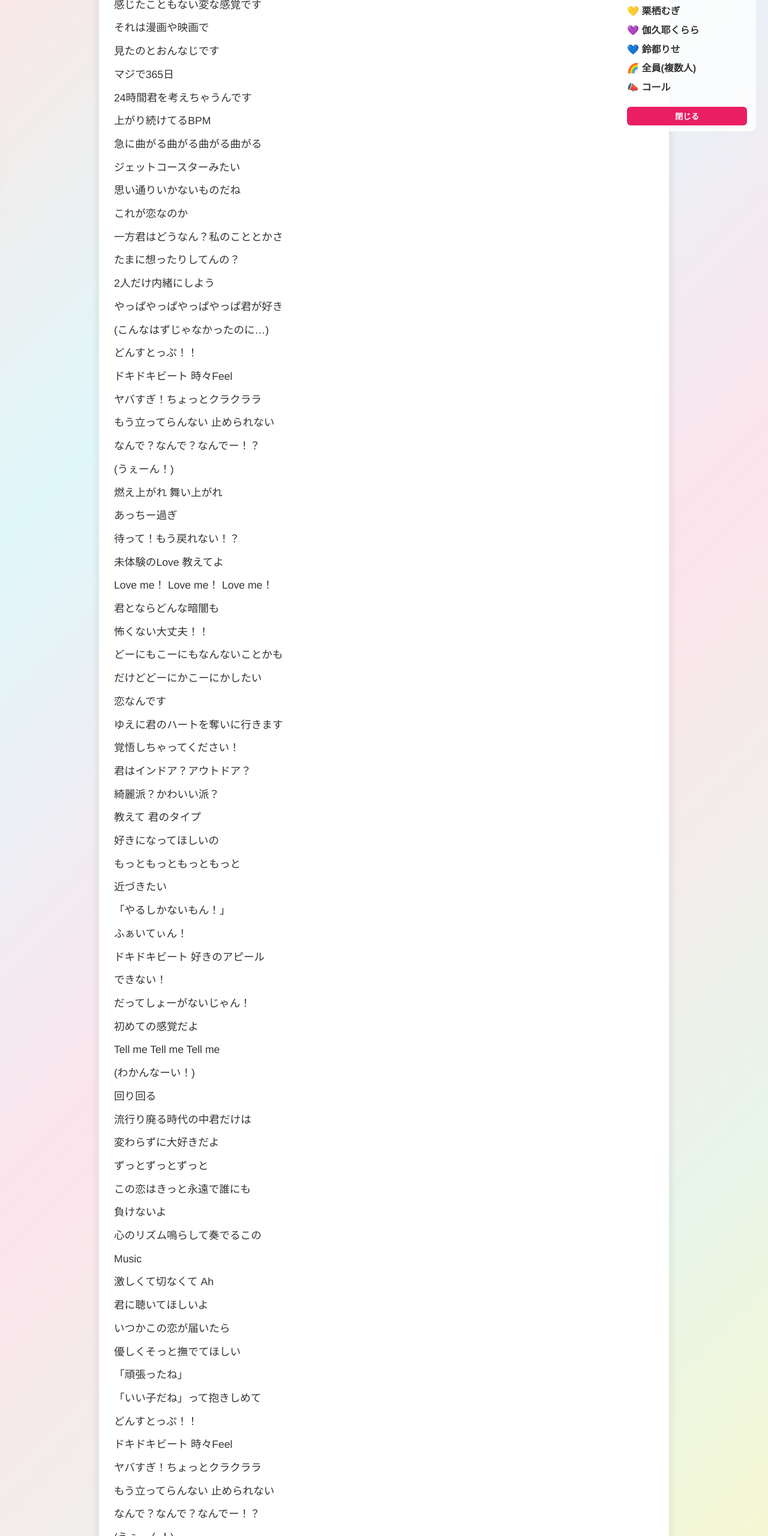
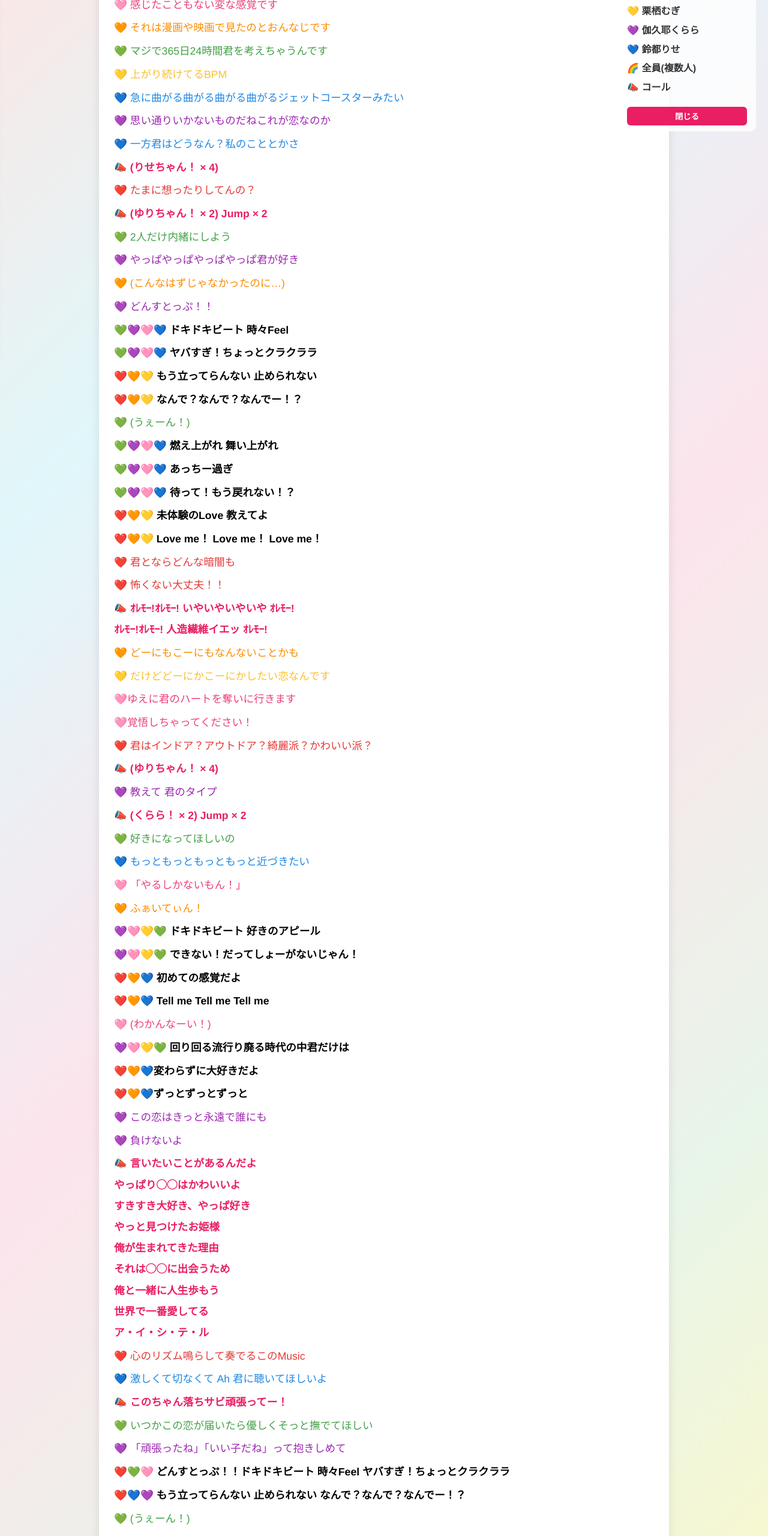
Before and after one commit to otaku-kimosugi/ion_cool, a plain HTML site: page html/dokidoki.html in a window 1280 px wide. Shown: the part 240-2800 px from the top of the page at 60% size. Drawn offline with Linux system fonts and the light colour scheme; a web font is replaced by a local one.

Commit message:
ドキドキビートとヨクバリコワガリの歌詞割を追加

```diff
--- a/html/dokidoki.html
+++ b/html/dokidoki.html
@@ -68,83 +68,88 @@
     <div class="lyrics">
             <h1>ドキドキビート</h1>
           <h3>作成：鈴木裕哉, Yo-SK</h3>
-    <span class="">感じたこともない変な感覚です</span>
-    <span class="">それは漫画や映画で</span>
-    <span class="">見たのとおんなじです</span>
-    <span class="">マジで365日</span>
-    <span class="">24時間君を考えちゃうんです</span>
-    <span class="">上がり続けてるBPM</span>
-    <span class="">急に曲がる曲がる曲がる曲がる</span>
-    <span class="">ジェットコースターみたい</span>
-    <span class="">思い通りいかないものだね</span>
-    <span class="">これが恋なのか</span>
-    <span class="">一方君はどうなん？私のこととかさ</span>
-    <span class="">たまに想ったりしてんの？</span>
-    <span class="">2人だけ内緒にしよう</span>
-    <span class="">やっぱやっぱやっぱやっぱ君が好き</span>
-    <span class="">(こんなはずじゃなかったのに…)</span>
-    <span class="">どんすとっぷ！！</span>
-    <span class="">ドキドキビート 時々Feel</span>
-    <span class="">ヤバすぎ！ちょっとクラクララ</span>
-    <span class="">もう立ってらんない 止められない</span>
-    <span class="">なんで？なんで？なんでー！？</span>
-    <span class="">(うぇーん！)</span>
-    <span class="">燃え上がれ 舞い上がれ</span>
-    <span class="">あっちー過ぎ</span>
-    <span class="">待って！もう戻れない！？</span>
-    <span class="">未体験のLove 教えてよ</span>
-    <span class="">Love me！ Love me！ Love me！</span>
-    <span class="">君とならどんな暗闇も</span>
-    <span class="">怖くない大丈夫！！</span>
-    <span class="">どーにもこーにもなんないことかも</span>
-    <span class="">だけどどーにかこーにかしたい</span>
-    <span class="">恋なんです</span>
-    <span class="">ゆえに君のハートを奪いに行きます</span>
+    <span class="pi">🩷 感じたこともない変な感覚です</span>
+    <span class="o">🧡 それは漫画や映画で見たのとおんなじです</span>
+    <span class="g">💚 マジで365日24時間君を考えちゃうんです</span>
+    <span class="y">💛 上がり続けてるBPM</span>
+    <span class="b">💙 急に曲がる曲がる曲がる曲がるジェットコースターみたい</span>
+    <span class="pu">💜 思い通りいかないものだねこれが恋なのか</span>
+    <span class="b">💙 一方君はどうなん？私のこととかさ</span>
+    <span class="call">📣 (りせちゃん！ × 4)</span>
+    <span class="r">❤️ たまに想ったりしてんの？</span>
+    <span class="call">📣 (ゆりちゃん！ × 2) Jump × 2</span>
+    <span class="g">💚 2人だけ内緒にしよう</span>
+    <span class="pu">💜 やっぱやっぱやっぱやっぱ君が好き</span>
+    <span class="o">🧡 (こんなはずじゃなかったのに…)</span>
+    <span class="pu">💜 どんすとっぷ！！</span>
+    <span class="all">💚💜🩷💙 ドキドキビート 時々Feel</span>
+    <span class="all">💚💜🩷💙 ヤバすぎ！ちょっとクラクララ</span>
+    <span class="all">❤️🧡💛 もう立ってらんない 止められない</span>
+    <span class="all">❤️🧡💛 なんで？なんで？なんでー！？</span>
+    <span class="g">💚 (うぇーん！)</span>
+    <span class="all">💚💜🩷💙 燃え上がれ 舞い上がれ</span>
+    <span class="all">💚💜🩷💙 あっちー過ぎ</span>
+    <span class="all">💚💜🩷💙 待って！もう戻れない！？</span>
+    <span class="all">❤️🧡💛 未体験のLove 教えてよ</span>
+    <span class="all">❤️🧡💛 Love me！ Love me！ Love me！</span>
+    <span class="r">❤️ 君とならどんな暗闇も</span>
+    <span class="r">❤️ 怖くない大丈夫！！</span>
+    <span class="call">📣 ｵﾚﾓｰ!ｵﾚﾓｰ! いやいやいやいや ｵﾚﾓｰ!<br>
+    ｵﾚﾓｰ!ｵﾚﾓｰ! 人造繊維イエッ ｵﾚﾓｰ!</span>
+    <span class="o">🧡 どーにもこーにもなんないことかも</span>
+    <span class="y">💛 だけどどーにかこーにかしたい恋なんです</span>
+    <span class="pi">🩷ゆえに君のハートを奪いに行きます</span>
+    <span class="pi">🩷覚悟しちゃってください！</span>
+    <span class="r">❤️ 君はインドア？アウトドア？綺麗派？かわいい派？</span>
+    <span class="call">📣 (ゆりちゃん！ × 4)</span>
+    <span class="pu">💜 教えて 君のタイプ</span>
+    <span class="call">📣 (くらら！ × 2) Jump × 2</span>
+    <span class="g">💚 好きになってほしいの</span>
+    <span class="b">💙 もっともっともっともっと近づきたい</span>
+    <span class="pi">🩷 「やるしかないもん！」</span>
+    <span class="o">🧡 ふぁいてぃん！</span>
+    <span class="all">💜🩷💛💚 ドキドキビート 好きのアピール</span>
+    <span class="all">💜🩷💛💚 できない！だってしょーがないじゃん！</span>
+    <span class="all">❤️🧡💙 初めての感覚だよ</span>
+    <span class="all">❤️🧡💙 Tell me Tell me Tell me</span>
+    <span class="pi">🩷 (わかんなーい！)</span>
+    <span class="all">💜🩷💛💚 回り回る流行り廃る時代の中君だけは</span>
+    <span class="all">❤️🧡💙変わらずに大好きだよ</span>
+    <span class="all">❤️🧡💙ずっとずっとずっと</span>
+    <span class="pu">💜 この恋はきっと永遠で誰にも</span>
+    <span class="pu">💜 負けないよ</span>
+    <span class="call">📣 言いたいことがあるんだよ <br>
 
-    <span class="">覚悟しちゃってください！</span>
-    <span class="">君はインドア？アウトドア？</span>
-    <span class="">綺麗派？かわいい派？</span>
-    <span class="">教えて 君のタイプ</span>
-    <span class="">好きになってほしいの</span>
-    <span class="">もっともっともっともっと</span>
-    <span class="">近づきたい</span>
-    <span class="">「やるしかないもん！」</span>
-    <span class="">ふぁいてぃん！</span>
-    <span class="">ドキドキビート 好きのアピール</span>
-    <span class="">できない！</span>
-    <span class="">だってしょーがないじゃん！</span>
-    <span class="">初めての感覚だよ</span>
-    <span class="">Tell me Tell me Tell me</span>
-    <span class="">(わかんなーい！)</span>
-    <span class="">回り回る</span>
-    <span class="">流行り廃る時代の中君だけは</span>
-    <span class="">変わらずに大好きだよ</span>
-    <span class="">ずっとずっとずっと</span>
-    <span class="">この恋はきっと永遠で誰にも</span>
-    <span class="">負けないよ</span>
-    <span class="">心のリズム鳴らして奏でるこの</span>
-    <span class="">Music</span>
-    <span class="">激しくて切なくて Ah</span>
-    <span class="">君に聴いてほしいよ</span>
-    <span class="">いつかこの恋が届いたら</span>
-    <span class="">優しくそっと撫でてほしい</span>
-    <span class="">「頑張ったね」</span>
-    <span class="">「いい子だね」って抱きしめて</span>
-    <span class="">どんすとっぷ！！</span>
-    <span class="">ドキドキビート 時々Feel</span>
+                    やっぱり◯◯はかわいいよ <br>
 
-    <span class="">ヤバすぎ！ちょっとクラクララ</span>
-    <span class="">もう立ってらんない 止められない</span>
-    <span class="">なんで？なんで？なんでー！？</span>
-    <span class="">(うぇーん！)</span>
-    <span class="">燃え上がれーー！！！</span>
-    <span class="">もう戻れない！？</span>
-    <span class="">未体験のLove 教えてよ</span>
-    <span class="">Love me！ Love me！ Love me！</span>
-    <span class="">君とならどんな暗闇も</span>
-    <span class="">怖くない大丈夫！！</span>
-    <span class="">いつか2人で奏でよう</span>
-    <span class="">最高のドキドキビート</span>
+                    すきすき大好き、やっぱ好き <br>
+
+                    やっと見つけたお姫様 <br>
+
+                    俺が生まれてきた理由 <br>
+
+                    それは◯◯に出会うため <br>
+
+                    俺と一緒に人生歩もう <br>
+
+                    世界で一番愛してる <br>
+
+                    ア・イ・シ・テ・ル</span>
+    <span class="r">❤️ 心のリズム鳴らして奏でるこのMusic</span>
+    <span class="b">💙 激しくて切なくて Ah 君に聴いてほしいよ</span>
+    <span class="call">📣 このちゃん落ちサビ頑張ってー！</span>
+    <span class="g">💚 いつかこの恋が届いたら優しくそっと撫でてほしい</span>
+    <span class="pu">💜 「頑張ったね」「いい子だね」って抱きしめて</span>
+    <span class="all">❤️💚🩷 どんすとっぷ！！ドキドキビート 時々Feel ヤバすぎ！ちょっとクラクララ</span>
+    <span class="all">❤️💙💜 もう立ってらんない 止められない なんで？なんで？なんでー！？</span>
+    <span class="g">💚 (うぇーん！)</span>
+    <span class="r">❤️ 燃え上がれーー！！！</span>
+    <span class="pu">💜 もう戻れない！？</span>
+    <span class="all">💛💙🩷💚 未体験のLove 教えてよ</span>
+    <span class="all">💛💙🩷💚Love me！ Love me！ Love me！</span>
+    <span class="o">🧡 君とならどんな暗闇も 怖くない大丈夫！！</span>
+    <span class="g">💚 いつか2人で奏でよう</span>
+    <span class="g">💚 最高のドキドキビート</span>
     </div>
 
     <div style="text-align:center;">
```
Also changed, not shown: html/yokubari.html (+49 -49 lines).
